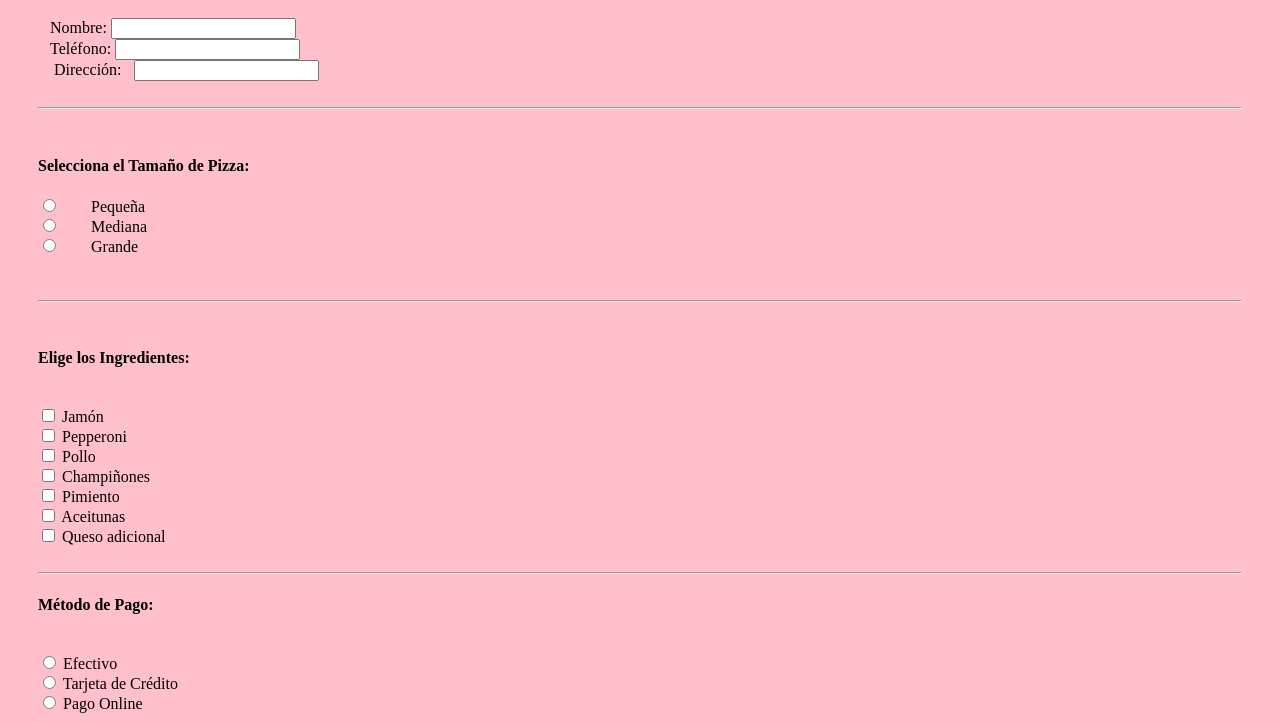
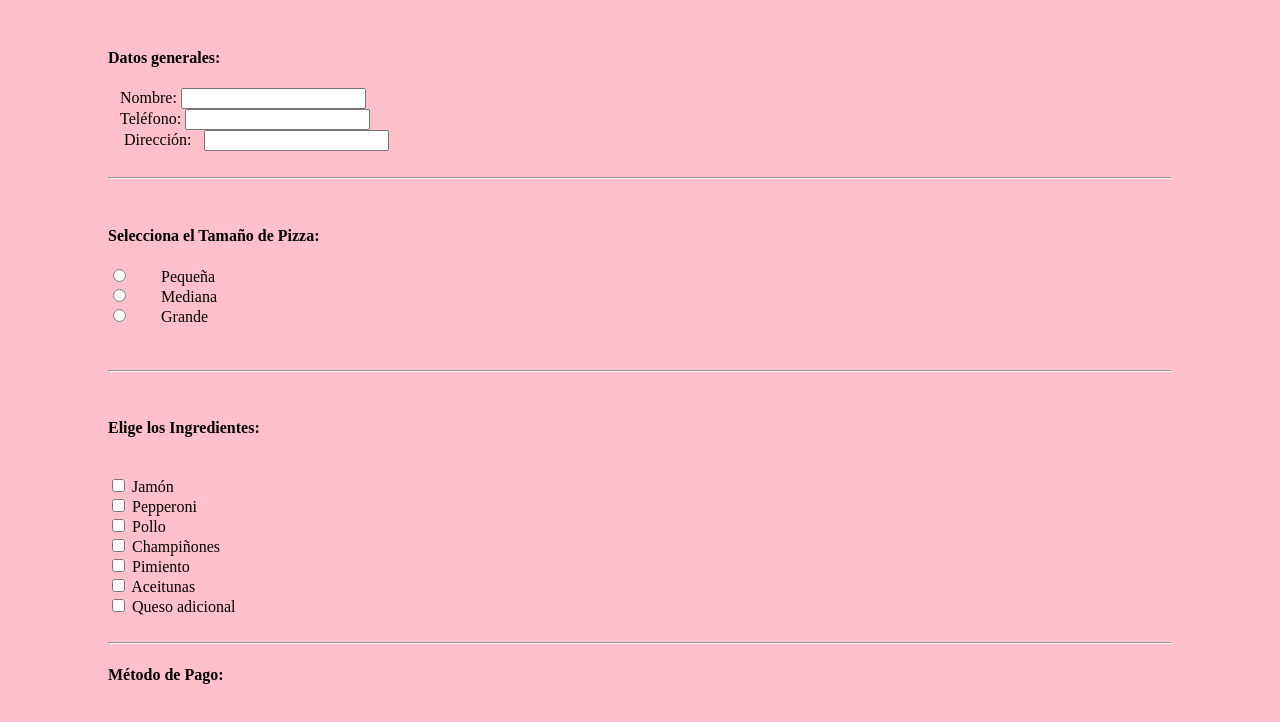
Before and after one commit to MayraLLC/MayraLLC.github.io, a plain HTML site: page index.html in a window 1280 px wide. Shown: the part 214-936 px from the top of the page. Drawn offline with Linux system fonts and the light colour scheme.

Commit message:
Update index.html

```diff
--- a/index.html
+++ b/index.html
@@ -3,7 +3,7 @@
 <head>
     <title>Formulario de Pedido de Pizza a Domicilio</title>
 <style>
-body {padding:30px;
+body {padding:100px;
      background-color:pink;
      }
 
```
